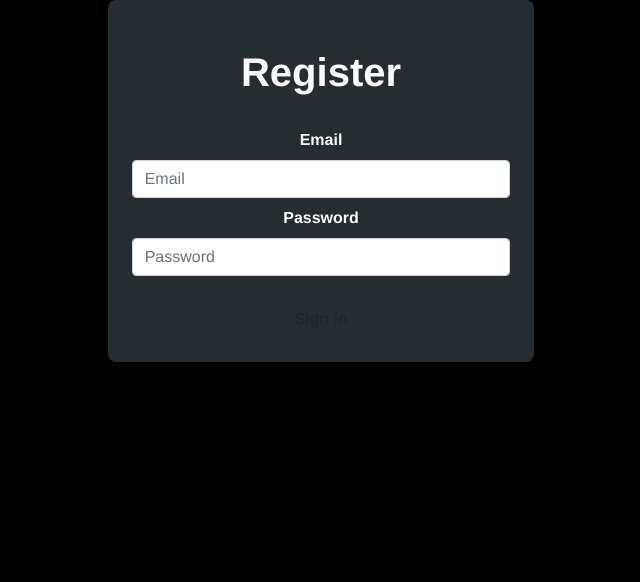
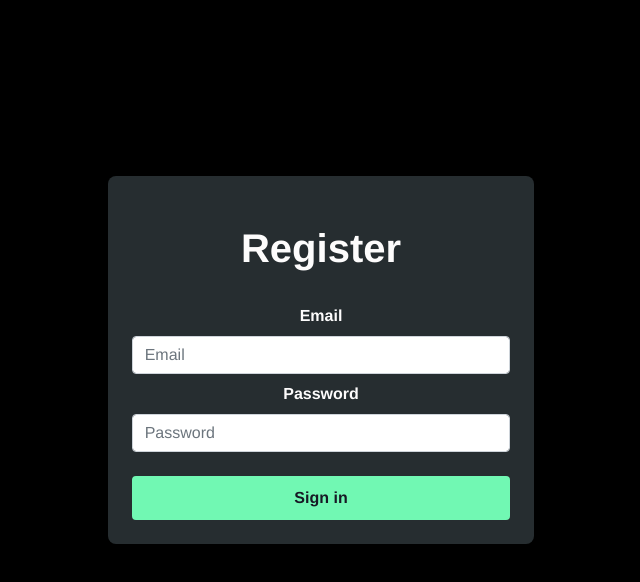
Before and after one commit to LicJoseAngelGodinez/vue-app-mark-ii, a Vue app: page /register in a window 1280 px wide. Shown: the top 582 px of the page, without its empty margins (319-959 px from the left). Built offline with nearby package versions, Linux system fonts and the light colour scheme; no server answers; what vue-uuid would draw is missing.

Commit message:
fix: se añaden cambios de estilos y funcionalidad para registro

```diff
--- a/src/views/Login.vue
+++ b/src/views/Login.vue
@@ -17,6 +17,8 @@
                 </div>
             </div>
             <button type="submit" class="btn btn-primary-t mt-4 w-100">Log in</button>
+
+            <div class="register__action" @click="goToRegister">Registro</div>
         </form>
     </div>
 </template>
@@ -42,7 +44,10 @@ export default {
         },
         clearError() {
             this.error = '';
-        }
+        },
+        goToRegister() {
+            this.$router.replace({name: "Register"});
+        },
     },
     data() {
         return {
@@ -92,4 +97,16 @@ export default {
         border: 4px solid $color-error;
     }
 
+    .register__action {
+        margin: 1rem auto 0 auto;
+        font-weight: bold;
+        &:hover {
+            width: 50%;
+            border-radius: 10px;
+            background-color: $color-teal;
+            color: $color-dark;
+            cursor: pointer;
+        }
+    }
+
 </style>
--- a/src/views/Register.vue
+++ b/src/views/Register.vue
@@ -1,5 +1,5 @@
 <template>
-    <div class="container col-12 col-md-6 col-lg-4 mx-auto p-4 border-t">
+    <div class="container col-12 col-md-6 col-lg-4 mx-auto p-4 border-t container__register">
         <h1 class="my-4">Register</h1>
         <div v-if="error" class="alert alert-danger border-error" role="alert">
         {{error}}
@@ -52,14 +52,28 @@ export default {
 }
 </script>
 
-<style lang="scss">
+<style lang="scss" scoped>
 
     @import "../styles/GlobalStyles.scss";
 
     h1,
     label,
     button {
-        font-weight: bold !important;
+        font-weight: bold;
+    }
+
+    .container__register {
+        margin-top: 22vh;
+    }
+
+    h1,
+    label,
+    button {
+        font-weight: bold;
+    }
+
+    .text__t {
+        color: $color-teal;
     }
 
     .border-t{
@@ -77,6 +91,7 @@ export default {
             color: $color-white;
         }
     }
+
     .border-error {
         border: 4px solid $color-error;
     }
```
Also changed, not shown: src/assets/img/Diagrama.png (added).
